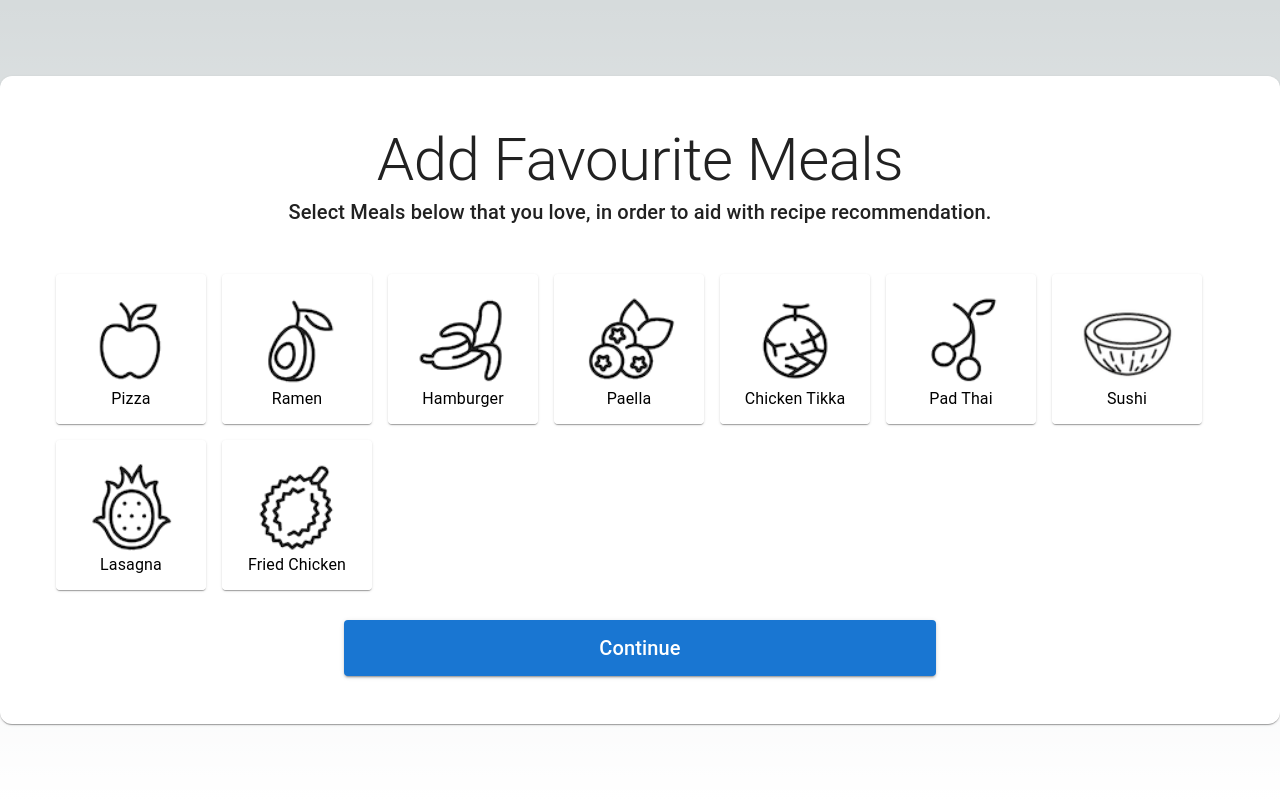
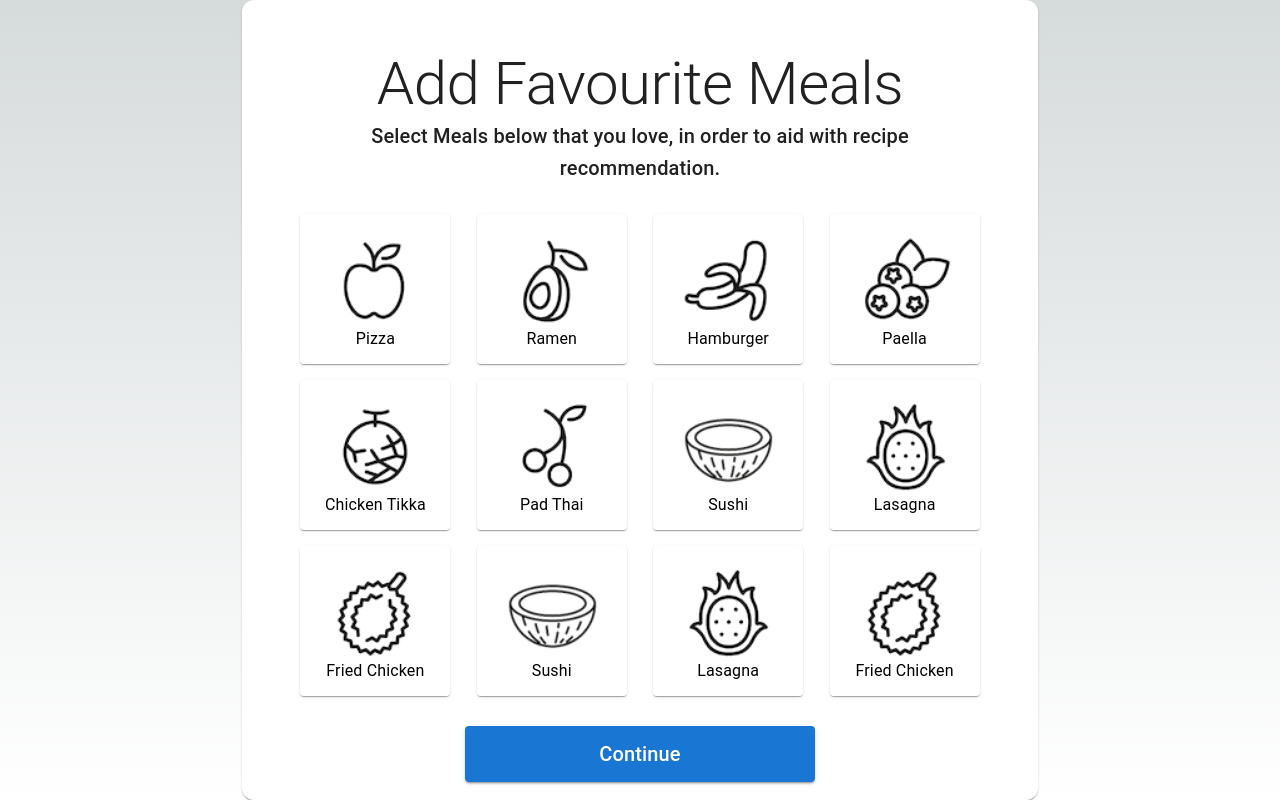
Before and after one commit to UOA-CS732-SE750-Students-2024/project-group-teal-turtles, a Next.js app in the folder frontend/: page /onboarding in a window 1280 px wide. Built offline with nearby package versions, Linux system fonts and the light colour scheme.

Commit message:
feat: meal onboarding page

```diff
--- a/frontend/src/app/onboarding/page.jsx
+++ b/frontend/src/app/onboarding/page.jsx
@@ -5,15 +5,17 @@ import { Stack, Typography, Button } from "@mui/material";
 function Onboarding() {
 	return (
 		<CardWrapper>
-			<Stack alignItems="center" spacing="30px">
+			<Stack alignItems="center" width="700px">
 				<Stack alignItems="center">
 					<Typography variant="h2">Add Favourite Meals</Typography>
-					<Typography variant="h6">
+					<Typography variant="h6" textAlign="center">
 						Select Meals below that you love, in order to aid with recipe recommendation.
 					</Typography>
 				</Stack>
-				<PantryGrid itemData={meals} />
-				<Button variant="contained" sx={{ textTransform: "none", py: 1.5, minWidth: "50%" }}>
+				<Stack marginY="30px">
+					<PantryGrid itemData={meals} variant="onboarding" />
+				</Stack>
+				<Button variant="contained" sx={{ textTransform: "none", py: 1.5, width: "50%" }}>
 					<Typography variant="h6">Continue</Typography>
 				</Button>
 			</Stack>
@@ -58,6 +60,18 @@ const meals = [
 	{
 		img: "/images/pantry-icons/fruit/durian.png",
 		title: "Fried Chicken"
+	},
+	{
+		img: "/images/pantry-icons/fruit/coconut.png",
+		title: "Sushi"
+	},
+	{
+		img: "/images/pantry-icons/fruit/dragonfruit.png",
+		title: "Lasagna"
+	},
+	{
+		img: "/images/pantry-icons/fruit/durian.png",
+		title: "Fried Chicken"
 	}
 ];
 
--- a/frontend/src/components/Pantry/PantryGrid.jsx
+++ b/frontend/src/components/Pantry/PantryGrid.jsx
@@ -2,9 +2,13 @@ import * as React from "react";
 import { Card, CardActionArea, Grid, Typography } from "@mui/material";
 import Image from "next/image";
 
-export default function PantryGrid({ itemData, columns }) {
+export default function PantryGrid({ itemData, variant }) {
 	return (
-		<Grid sx={{ flexGrow: 1 }} container spacing={2}>
+		<Grid
+			sx={{ flexGrow: 1, justifyContent: variant === "onboarding" ? "space-evenly" : "auto" }}
+			container
+			spacing={2}
+		>
 			{itemData.map((item) => (
 				<Grid item>
 					<Card>
```
